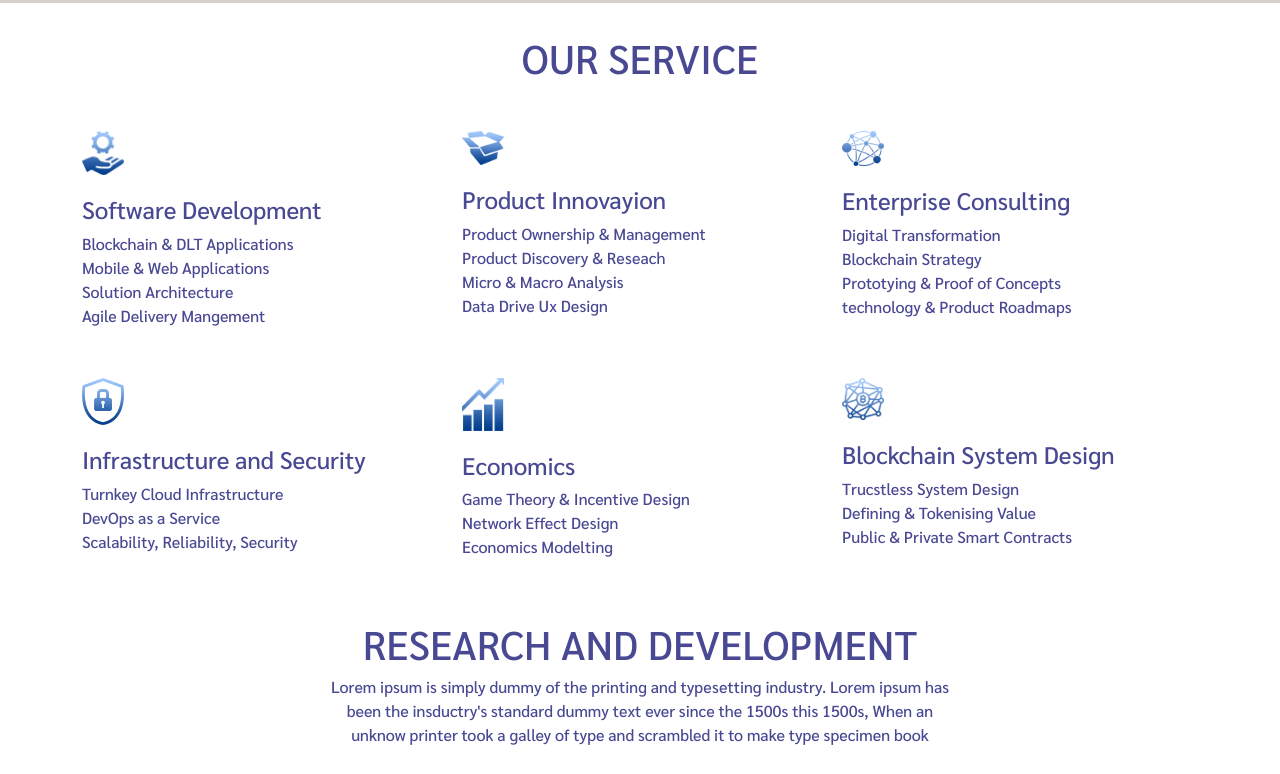
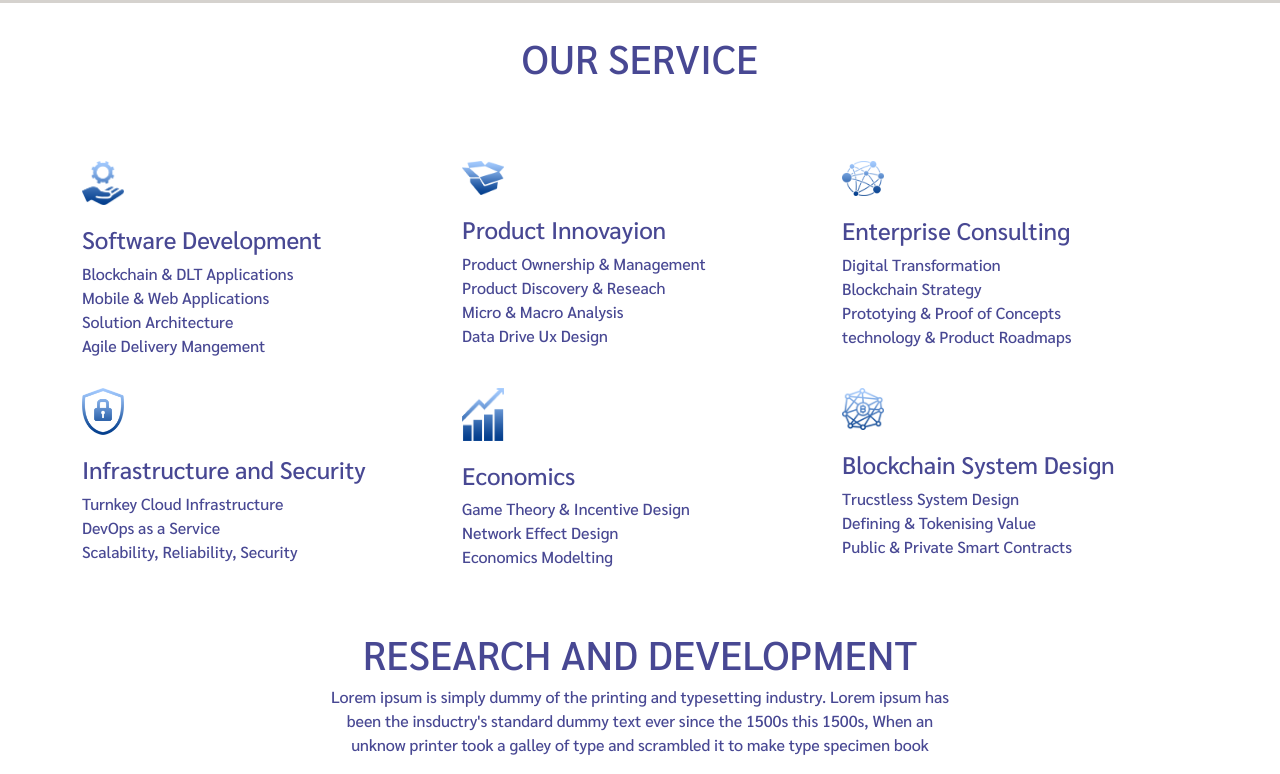
Before and after one commit to dungvu1/DA12-TVM, a plain HTML site: page index.html in a window 1280 px wide. Shown: the part 1658-2432 px from the top of the page. Drawn offline with nearby package versions, Linux system fonts and the light colour scheme.

Commit message:
update -

```diff
--- a/css/home.css
+++ b/css/home.css
@@ -78,6 +78,9 @@ margin-top: 50px;
 .section3{
     color: rgba(4, 4, 107, 0.729);
 }
+.section3 .col-md-4{
+    margin-top: 30px;
+}
 .section4{
     margin-top: 30px;
     color: rgba(4, 4, 107, 0.729);
--- a/css/style.css
+++ b/css/style.css
@@ -89,3 +89,6 @@ button:hover{
 .nav-item {
   padding-right: 2rem;
 }
+.footer .navbar{
+  margin-left: 0 !important;
+}
--- a/index.html
+++ b/index.html
@@ -142,7 +142,7 @@
         <h1>OUR SERVICE</h1>
       </div>
       <div class="row">
-        <div class="col-md-4 col">
+        <div class="col-md-4">
           <img src="/image/6.png" style="width: 42px" />
           <h4>Software Development</h4>
           <p>Blockchain & DLT Applications</p>
@@ -150,7 +150,7 @@
           <p>Solution Architecture</p>
           <p>Agile Delivery Mangement</p>
         </div>
-        <div class="col-md-4 col">
+        <div class="col-md-4">
           <img src="/image/3.png" style="width: 42px" />
           <h4>Product Innovayion</h4>
           <p>Product Ownership & Management</p>
@@ -158,7 +158,7 @@
           <p>Micro & Macro Analysis</p>
           <p>Data Drive Ux Design</p>
         </div>
-        <div class="col-md-4 col">
+        <div class="col-md-4">
           <img src="/image/4.png" style="width: 42px" />
           <h4>Enterprise Consulting</h4>
           <p>Digital Transformation</p>
@@ -166,23 +166,21 @@
           <p>Prototying & Proof of Concepts</p>
           <p>technology & Product Roadmaps</p>
         </div>
-      </div>
-      <div class="row">
-        <div class="col-md-4 col">
+        <div class="col-md-4">
           <img src="/image/5.png" style="width: 42px" />
           <h4>Infrastructure and Security</h4>
           <p>Turnkey Cloud Infrastructure</p>
           <p>DevOps as a Service</p>
           <p>Scalability, Reliability, Security</p>
         </div>
-        <div class="col-md-4 col">
+        <div class="col-md-4">
           <img src="/image/1.png" style="width: 42px" />
           <h4>Economics</h4>
           <p>Game Theory & Incentive Design</p>
           <p>Network Effect Design</p>
           <p>Economics Modelting</p>
         </div>
-        <div class="col-md-4 col">
+        <div class="col-md-4">
           <img src="/image/2.png" style="width: 42px" />
           <h4>Blockchain System Design</h4>
           <p>Trucstless System Design</p>
@@ -268,7 +266,7 @@
   <!-- footer -->
   <footer class="footer">
     <div class="container d-flex">
-      <nav class="navbar navbar-expand-lg">
+      <nav class="navbar navbar-expand-lg ">
         <a href="/index.html"><img src="/image/Logo.png" style="width:80px" /></a>
         <button class="navbar-toggler" type="button" data-bs-toggle="collapse" data-bs-target="#navbarNavDropdown"
           aria-controls="navbarNavDropdown" aria-expanded="false" aria-label="Toggle navigation">
--- a/js/script.js
+++ b/js/script.js
@@ -5,11 +5,20 @@ $(document).ready(function(){
     //     slidesToShow: 3,
     //     slidesToScroll:2
     //   });
-
+// if($('.container')=100%){
 $('.regular').slick({
   slidesToShow: 3,
   slidesToScroll: 1,
   autoplay: true,
-  autoplaySpeed: 1000,
+  autoplaySpeed: 500,
 });
+// };
+// else($('.container')<= 50%){
+//   $('.regular').slick({
+//     slidesToShow: 2,
+//     slidesToScroll: 1,
+//     autoplay: true,
+//     autoplaySpeed: 500,
+//   });
+// };
 });
```
